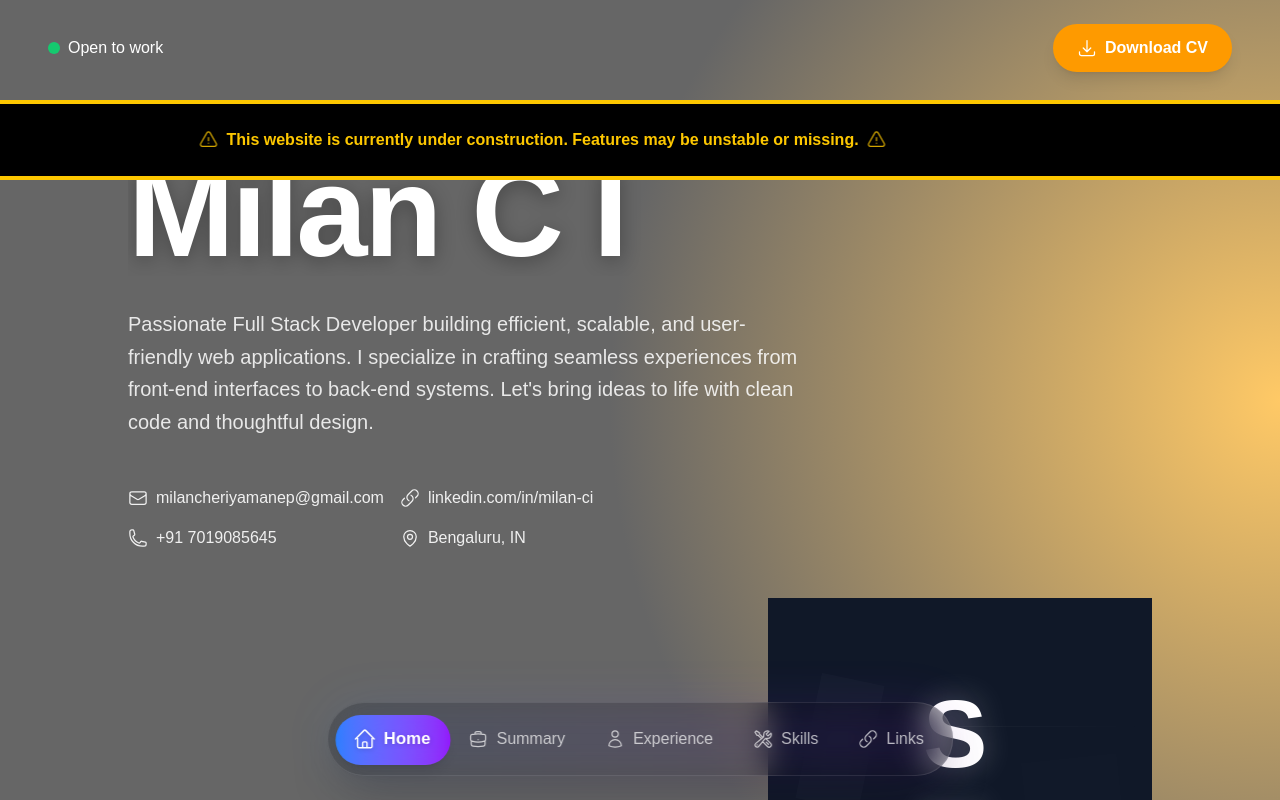
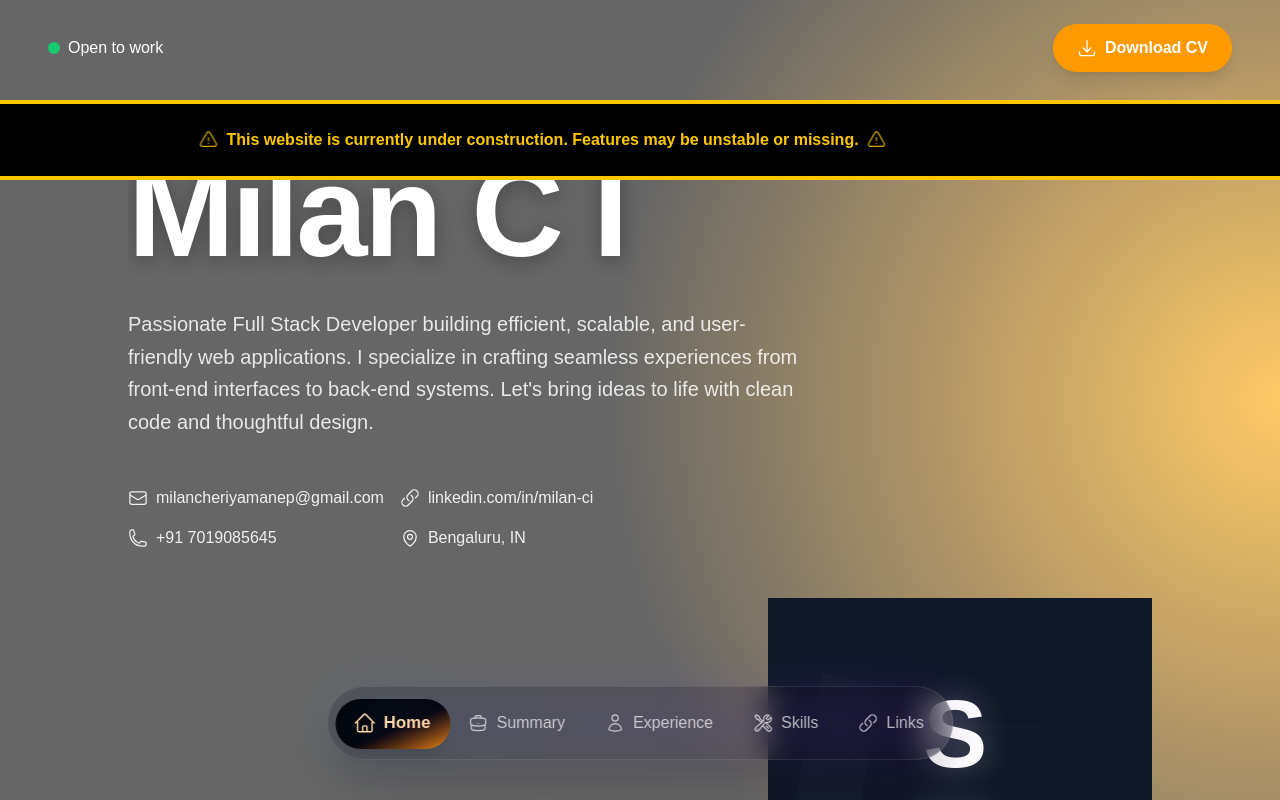
Before and after one commit to Milan-C-I/milan, a Next.js app: page / in a window 1280 px wide. Shown: the top 800 px of the page. Built offline with nearby package versions, Linux system fonts and the light colour scheme.

Commit message:
navbar theme changes

```diff
--- a/app/components/Navbar.tsx
+++ b/app/components/Navbar.tsx
@@ -63,17 +63,20 @@ const Navbar: React.FC<NavbarProps> = ({ activeTab, onTabChange, isVisible = tru
 
   return (
     <div
-      className={`fixed w-[100vw] py-2 sm:w-auto bottom-0 sm:bottom-4 left-1/2 transform -translate-x-1/2 z-50 sm:backdrop-blur-none backdrop-blur-md transition-all duration-500 ${
+      className={`fixed w-[100vw] pt-2 pb-3 sm:w-auto bottom-0 sm:bottom-4 left-1/2 transform -translate-x-1/2 z-50 sm:backdrop-blur-none backdrop-blur-md transition-all duration-500 ${
         isVisible ? 'translate-y-0 sm:translate-y-0 opacity-100' : 'translate-y-0 opacity-0'
       }`}
     >
+      <div className="sm:hidden text-orange-400 text-sm text-center mb-2 font-medium">
+          {navItems.find(item => item.id === activeTab)?.label}
+        </div>
       <nav
         ref={navRef}
-        className="relative w-[90vw] m-auto sm:w-auto max-w-md sm:max-w-none bg-black/20 backdrop-blur-lg rounded-full px-3 py-3 sm:px-3 sm:py-3 border border-white/10 shadow-2xl"
+        className="relative w-[90vw] m-auto sm:w-auto max-w-md sm:max-w-none bg-black/20 backdrop-blur-lg rounded-full mb-3 px-3 py-3 sm:px-3 sm:py-3 border border-white/10 shadow-2xl"
       >
         {/* Sliding indicator */}
         <div
-          className="absolute top-2 sm:top-3 bg-gradient-to-r from-blue-500 to-purple-600 rounded-full transition-all duration-500 ease-out shadow-lg"
+          className="absolute top-2 sm:top-3 bg-gradient-to-br from-black via-black to-orange-400 rounded-full transition-all duration-500 ease-out shadow-lg"
           style={{
             width: `${indicatorStyle.width + 5}px`, // slightly wider on mobile
             height: '70%', // taller on mobile
@@ -96,7 +99,7 @@ const Navbar: React.FC<NavbarProps> = ({ activeTab, onTabChange, isVisible = tru
                 onClick={() => handleTabClick(item.id)}
                 className={`relative z-10 px-3 py-2 sm:px-4 sm:py-3 rounded-full font-medium flex items-center gap-1.5 sm:gap-2 transition-all duration-300 text-xs sm:text-sm md:text-base group ${
                   isActive
-                    ? 'text-white scale-105'
+                    ? 'text-orange-200 scale-105'
                     : 'text-white/70 hover:text-white hover:scale-105'
                 } hover:shadow-lg`}
                 style={{ animationDelay: `${1.4 + index * 0.1}s` }}
@@ -131,9 +134,6 @@ const Navbar: React.FC<NavbarProps> = ({ activeTab, onTabChange, isVisible = tru
         {/* Glow effect */}
         <div className="absolute inset-0 rounded-full bg-gradient-to-r from-blue-500/20 to-purple-600/20 blur-xl opacity-50" />
       </nav>
-        <div className="sm:hidden text-white text-sm text-center mt-2 font-medium">
-          {navItems.find(item => item.id === activeTab)?.label}
-        </div>
     </div>
   );
 };
```
